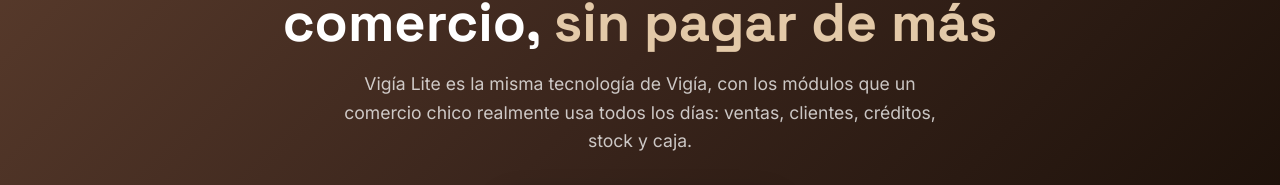
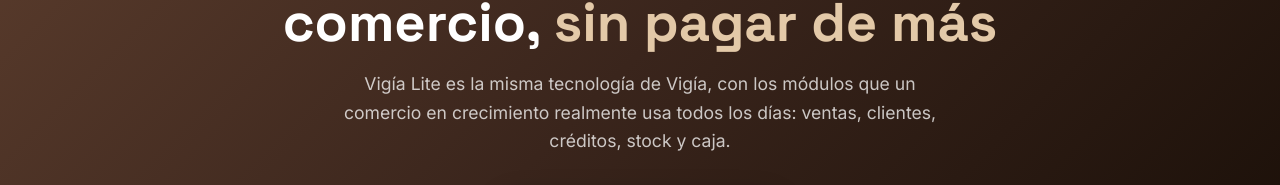
Before and after one commit to rakidev777/crolia-web, a Next.js app: page /vigia-lite in a window 1280 px wide. Shown: the part 258-443 px from the top of the page. Built offline with nearby package versions, Linux system fonts and the light colour scheme.

Commit message:
fix(vigia-lite): copy del hero — "comercio en crecimiento" en vez de "comercio chico"

```diff
--- a/app/vigia-lite/vigia-lite-landing.tsx
+++ b/app/vigia-lite/vigia-lite-landing.tsx
@@ -67,7 +67,7 @@
           El sistema de gestión para tu comercio, <span style={{ color: "#e3c9a8" }}>sin pagar de más</span>
         </h1>
         <p style={{ fontSize: "1.1rem", color: "rgba(255,255,255,0.75)", maxWidth: 620, margin: "0 auto 32px", lineHeight: 1.6 }}>
-          Vigía Lite es la misma tecnología de Vigía, con los módulos que un comercio chico
+          Vigía Lite es la misma tecnología de Vigía, con los módulos que un comercio en crecimiento
           realmente usa todos los días: ventas, clientes, créditos, stock y caja.
         </p>
         <Link href="/vigia-lite/registro" style={{
```
